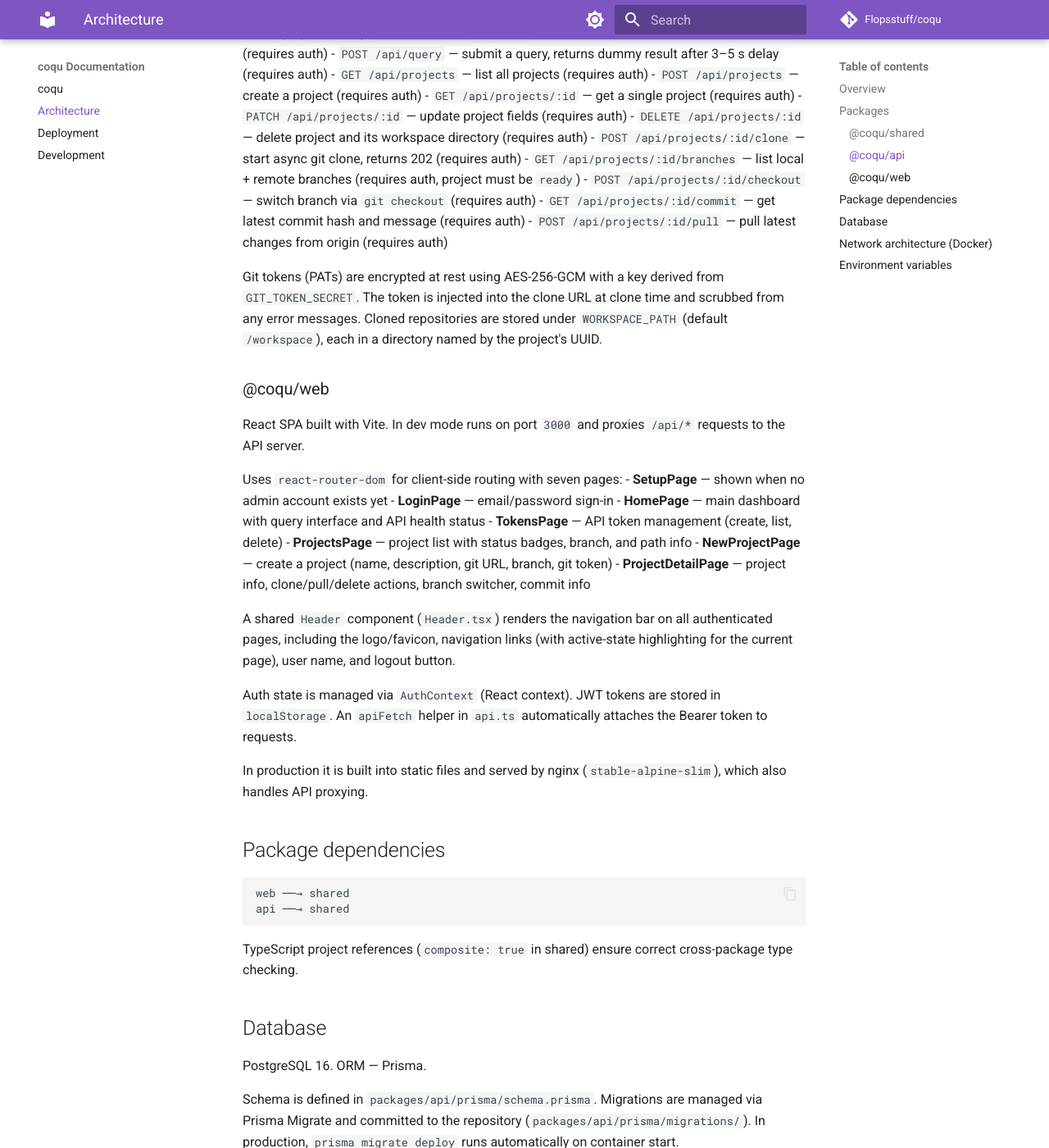
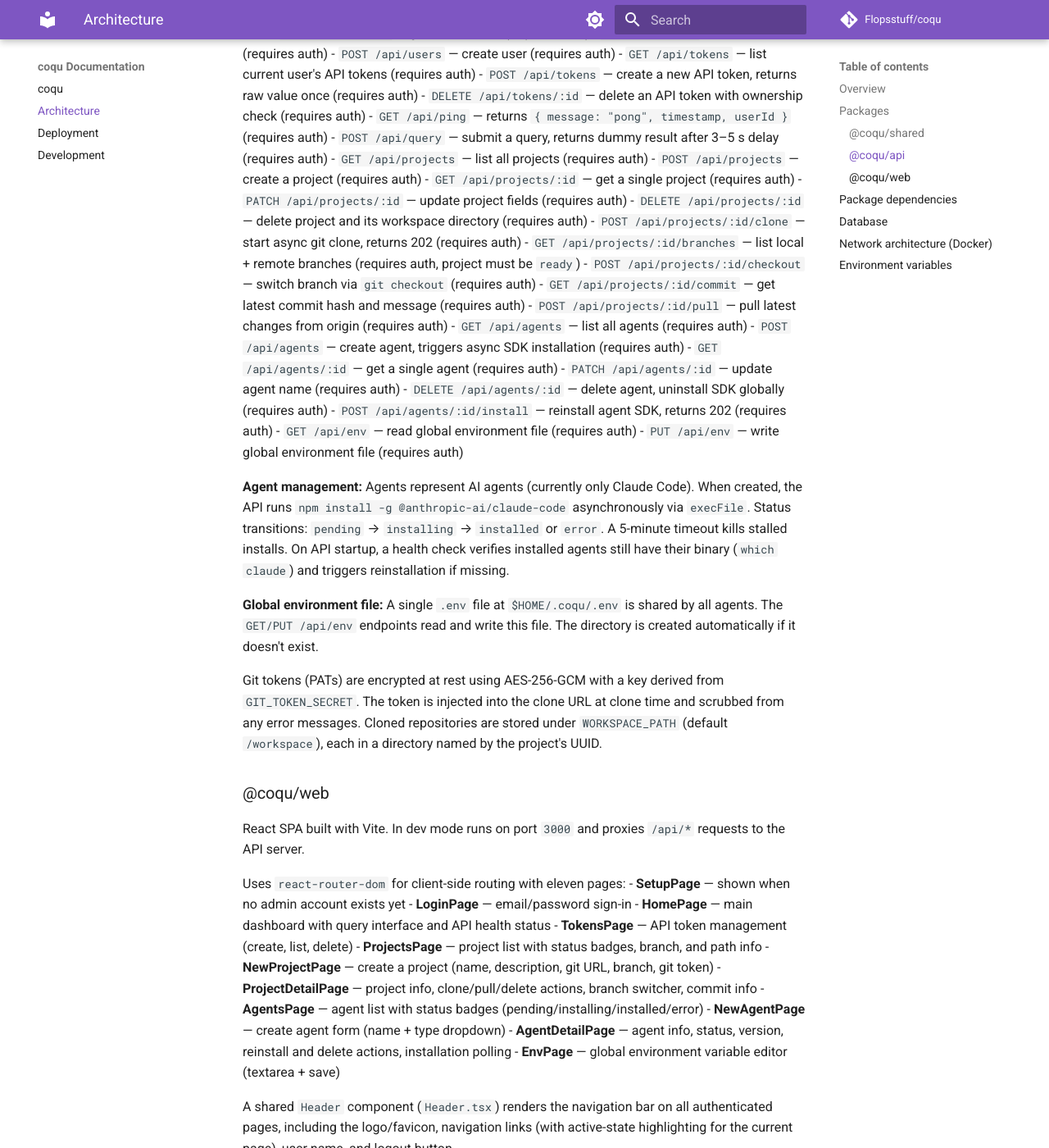
Before and after one commit to Flopsstuff/coqu, an MkDocs documentation site: the page built from docs/architecture.md, in a window 1280 px wide and 1400 px high, scrolled down 1589 px. Shown: the whole window at 82% size. Built offline with MkDocs 1.6.1 and Material for MkDocs 9.7.7, drawn with Linux system fonts in a browser that asks for light colours; comment, search, counter and statistics services are not loaded; some of the changed text lies outside the part shown.

Commit message:
📝 Enhance agent management and data persistence features in documentation
This update introduces new functionalities for managing AI agents within the architecture, deployment, and development docs. Key additions include exports and routes for agent operations such as listing, creating, updating, and deleting agents, as well as status management for agent lifecycle. The documentation now reflects an expanded UI with new pages dedicated to agent and environment management, supported by newly added models. Additionally, data persistence enhancements detail the use of Docker volumes to preserve agent and environment configurations alongside PostgreSQL data, crucial for maintaining global SDK installations and configurations.

```diff
--- a/docs/architecture.md
+++ b/docs/architecture.md
@@ -37,6 +37,12 @@
 - `CreateProjectRequest` — project creation payload (name, optional gitUrl/branch/gitToken)
 - `BranchListResponse` — current branch + list of all branches
 - `CommitInfoResponse` — latest commit hash + message
+- `AgentType` — agent type (`"claude-code"`)
+- `AgentStatus` — agent lifecycle status (`"pending" | "installing" | "installed" | "error"`)
+- `Agent` — agent entity interface
+- `CreateAgentRequest` — agent creation payload (`{ name, type }`)
+- `UpdateAgentRequest` — agent update payload (`{ name? }`)
+- `AgentEnv` — environment file content (`{ content }`)
 
 ### @coqu/api
 
@@ -84,6 +90,18 @@
 - `POST /api/projects/:id/checkout` — switch branch via `git checkout` (requires auth)
 - `GET /api/projects/:id/commit` — get latest commit hash and message (requires auth)
 - `POST /api/projects/:id/pull` — pull latest changes from origin (requires auth)
+- `GET /api/agents` — list all agents (requires auth)
+- `POST /api/agents` — create agent, triggers async SDK installation (requires auth)
+- `GET /api/agents/:id` — get a single agent (requires auth)
+- `PATCH /api/agents/:id` — update agent name (requires auth)
+- `DELETE /api/agents/:id` — delete agent, uninstall SDK globally (requires auth)
+- `POST /api/agents/:id/install` — reinstall agent SDK, returns 202 (requires auth)
+- `GET /api/env` — read global environment file (requires auth)
+- `PUT /api/env` — write global environment file (requires auth)
+
+**Agent management:** Agents represent AI agents (currently only Claude Code). When created, the API runs `npm install -g @anthropic-ai/claude-code` asynchronously via `execFile`. Status transitions: `pending` → `installing` → `installed` or `error`. A 5-minute timeout kills stalled installs. On API startup, a health check verifies installed agents still have their binary (`which claude`) and triggers reinstallation if missing.
+
+**Global environment file:** A single `.env` file at `$HOME/.coqu/.env` is shared by all agents. The `GET/PUT /api/env` endpoints read and write this file. The directory is created automatically if it doesn't exist.
 
 Git tokens (PATs) are encrypted at rest using AES-256-GCM with a key derived from `GIT_TOKEN_SECRET`. The token is injected into the clone URL at clone time and scrubbed from any error messages. Cloned repositories are stored under `WORKSPACE_PATH` (default `/workspace`), each in a directory named by the project's UUID.
 
@@ -91,7 +109,7 @@
 
 React SPA built with Vite. In dev mode runs on port `3000` and proxies `/api/*` requests to the API server.
 
-Uses `react-router-dom` for client-side routing with seven pages:
+Uses `react-router-dom` for client-side routing with eleven pages:
 - **SetupPage** — shown when no admin account exists yet
 - **LoginPage** — email/password sign-in
 - **HomePage** — main dashboard with query interface and API health status
@@ -99,6 +117,10 @@
 - **ProjectsPage** — project list with status badges, branch, and path info
 - **NewProjectPage** — create a project (name, description, git URL, branch, git token)
 - **ProjectDetailPage** — project info, clone/pull/delete actions, branch switcher, commit info
+- **AgentsPage** — agent list with status badges (pending/installing/installed/error)
+- **NewAgentPage** — create agent form (name + type dropdown)
+- **AgentDetailPage** — agent info, status, version, reinstall and delete actions, installation polling
+- **EnvPage** — global environment variable editor (textarea + save)
 
 A shared `Header` component (`Header.tsx`) renders the navigation bar on all authenticated pages, including the logo/favicon, navigation links (with active-state highlighting for the current page), user name, and logout button.
 
@@ -125,6 +147,7 @@
 - **User** — admin accounts (email, name, passwordHash, role)
 - **ApiToken** — personal API tokens (hashed, linked to User)
 - **Project** — git-backed projects (name, gitUrl, branch, status, encrypted gitToken, workspace path)
+- **Agent** — AI agents (name, type, status, statusMessage, version)
 
 ## Network architecture (Docker)
 
```
Also changed, not shown: docs/deployment.md (+6 -3 lines), docs/development.md (+4 -0 lines).
